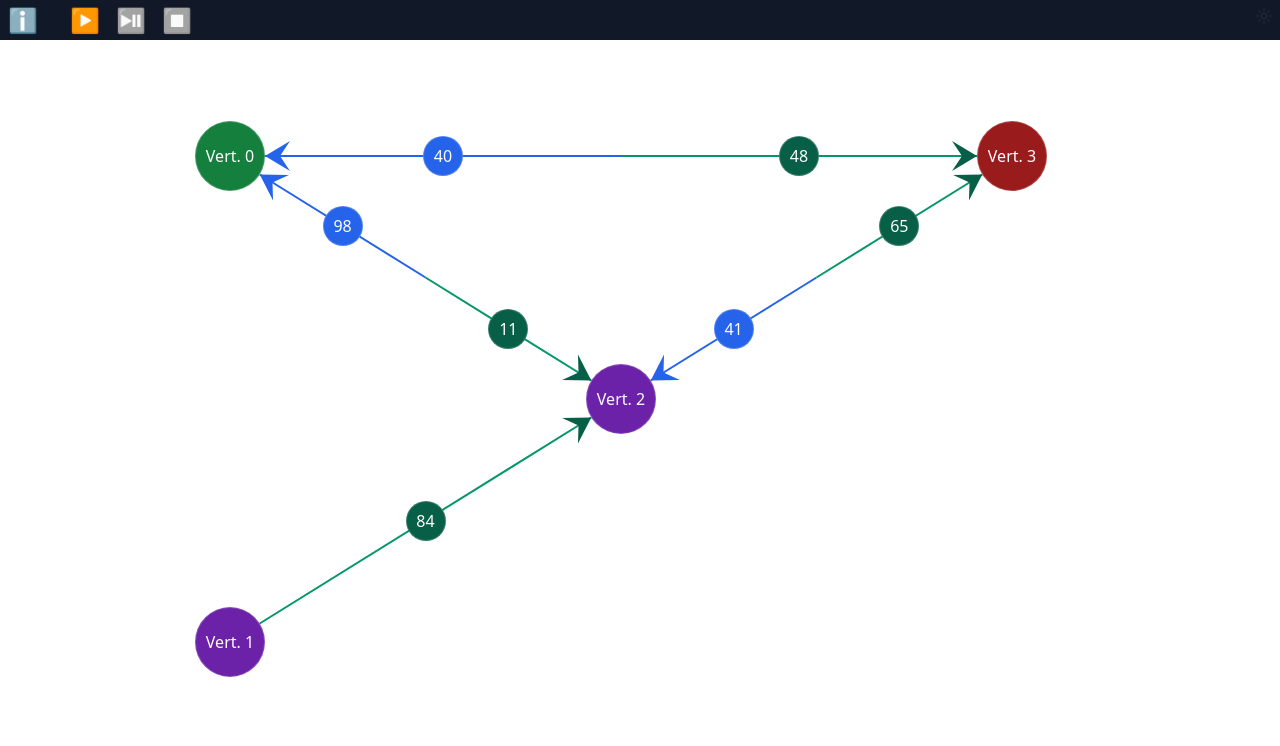
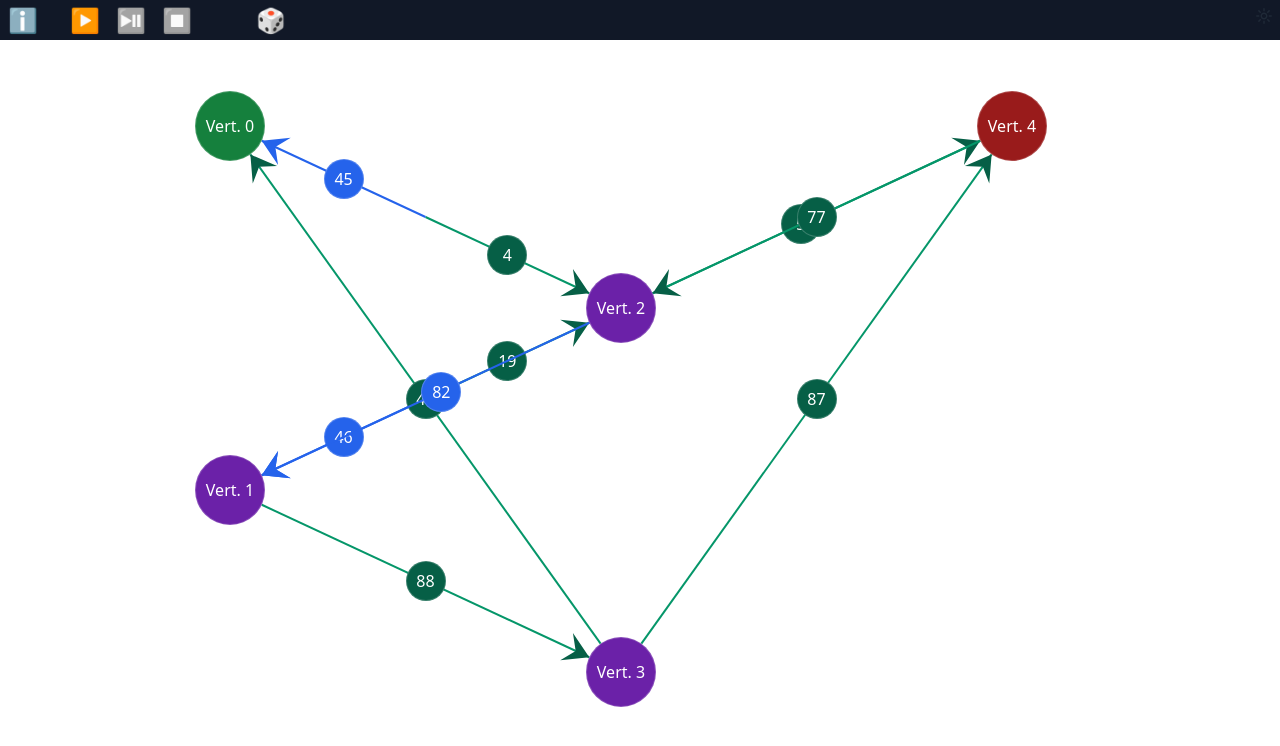
Before and after one commit to IsraPerez98/ford-fulkerson-app, a Svelte app: page / in a window 1280 px wide. Shown: the top 746 px of the page. Built offline with nearby package versions, Linux system fonts and the light colour scheme.

Commit message:
🎲 Generar grafo aleatorio desde el menu

```diff
--- a/src/components/Grafo/Grafo.svelte
+++ b/src/components/Grafo/Grafo.svelte
@@ -38,10 +38,6 @@
 
     let aristas: TypeArista[][] = [];
 
-    ({ matrizAdyacencia, fuentes, sumideros } = generarGrafoAlAzar(4));
-
-    console.log(matrizAdyacencia);
-
     function recargarAristas() {
         aristas = aristas;
     }
@@ -49,10 +45,6 @@
     function recargarVertices() {
         vertices = vertices;
     }
-
-    vertices = generarVertices(matrizAdyacencia, fuentes, sumideros, recargarAristas, width, height);
-
-    aristas = generarAristas(matrizAdyacencia, vertices);
 
     function dibujarCamino(camino: TypeVertice[], flujo: number) {
         dibujarCaminoGrafo(aristas, camino, flujo, recargarAristas);
@@ -74,6 +66,17 @@
         calculandoFlujoMaximo = false;
     }
 
+    function generarNuevoGrafoAlAzar(numeroVertices: number) {
+        ({ matrizAdyacencia, fuentes, sumideros } = generarGrafoAlAzar(numeroVertices));
+
+        vertices = generarVertices(matrizAdyacencia, fuentes, sumideros, recargarAristas, width, height);
+        aristas = generarAristas(matrizAdyacencia, vertices);
+
+        //console.log({matrizAdyacencia});
+    }
+
+    generarNuevoGrafoAlAzar(5);
+
 
 </script>
 
@@ -90,7 +93,8 @@
 
                 calcularFlujoMaximo={calcularFlujoMaximo}
                 avanzarFlujoMaximo={avanzarFlujoMaximo}
-                terminarFlujoMaximo={terminarFlujoMaximo}
+                finalizarFlujoMaximo={terminarFlujoMaximo}
+                generarGrafoAlAzar={generarNuevoGrafoAlAzar}
             />
         </foreignObject>
 
--- a/src/components/Grafo/Menu/Menu.svelte
+++ b/src/components/Grafo/Menu/Menu.svelte
@@ -3,7 +3,9 @@
 
     export let calcularFlujoMaximo: Function;
     export let avanzarFlujoMaximo: Function;
-    export let terminarFlujoMaximo: Function;
+    export let finalizarFlujoMaximo: Function;
+
+    export let generarGrafoAlAzar: Function;
 
     function onClickAyuda() {
         console.log("Ayuda");
@@ -21,7 +23,24 @@
 
     function onClickDetenerFlujo() {
         if(!(calculandoFlujoMaximo)) return;
-        terminarFlujoMaximo();
+        finalizarFlujoMaximo();
+    }
+
+    function onClickGenerarGrafoAleatorio() {
+        if(calculandoFlujoMaximo) return;
+
+        const numeroVertices = prompt("Ingrese el número de vértices del grafo");
+        if(numeroVertices === null || numeroVertices === ""  || isNaN(Number(numeroVertices)) || Number(numeroVertices) < 1) {
+            alert("Ingrese un número válido");
+            return;
+        }
+
+        const confirmar = confirm("Esto eliminará el grafo actual, ¿desea continuar?");
+        if(!confirmar) return;
+
+        const numeroVerticesInt = Number(numeroVertices);
+
+        generarGrafoAlAzar(numeroVerticesInt);
     }
 
 
@@ -43,6 +62,10 @@
                 ⏹️
             </button>
         </div>
-
+        <div class="flex my-auto mx-8 text-2xl space-x-4">
+            <button title="Generar Grafo Aleatorio" on:click={onClickGenerarGrafoAleatorio } disabled={calculandoFlujoMaximo} class="disabled:grayscale">
+                🎲
+            </button>
+        </div>
     </div>
 </div>
```
